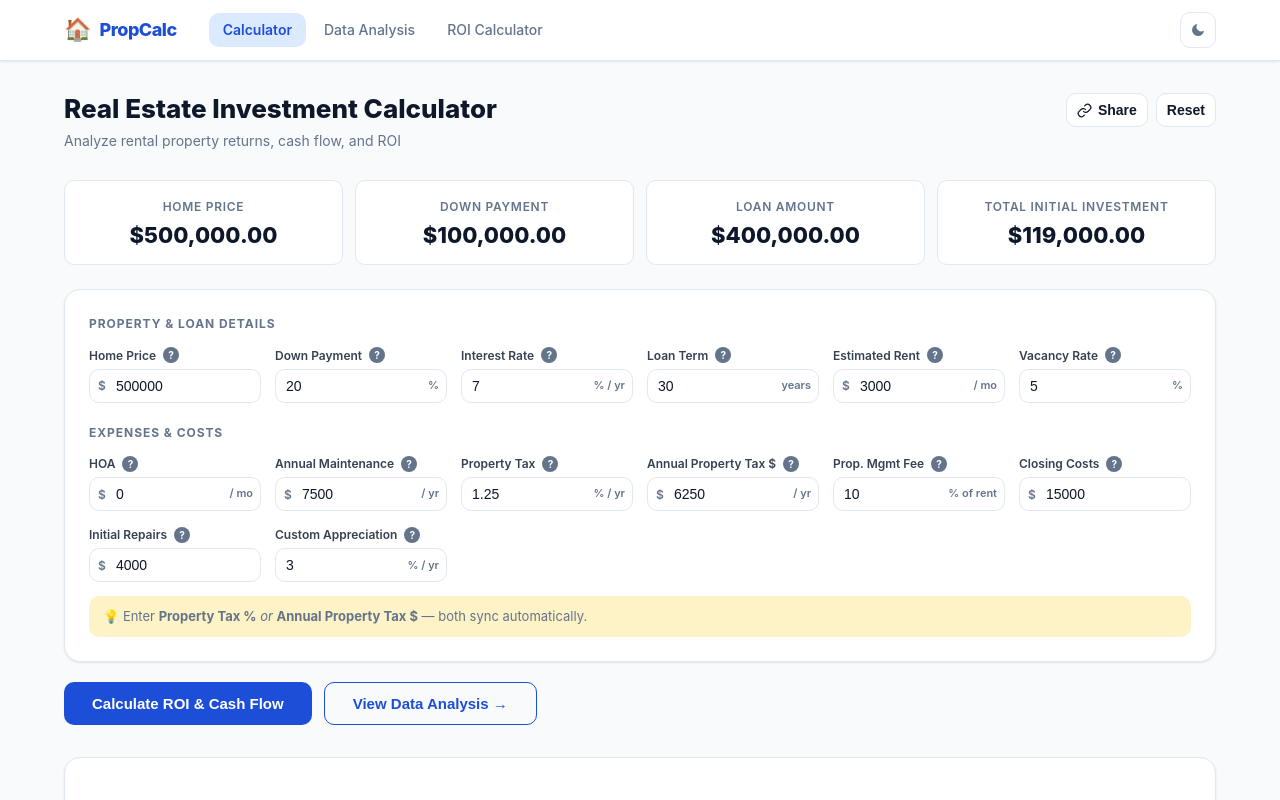
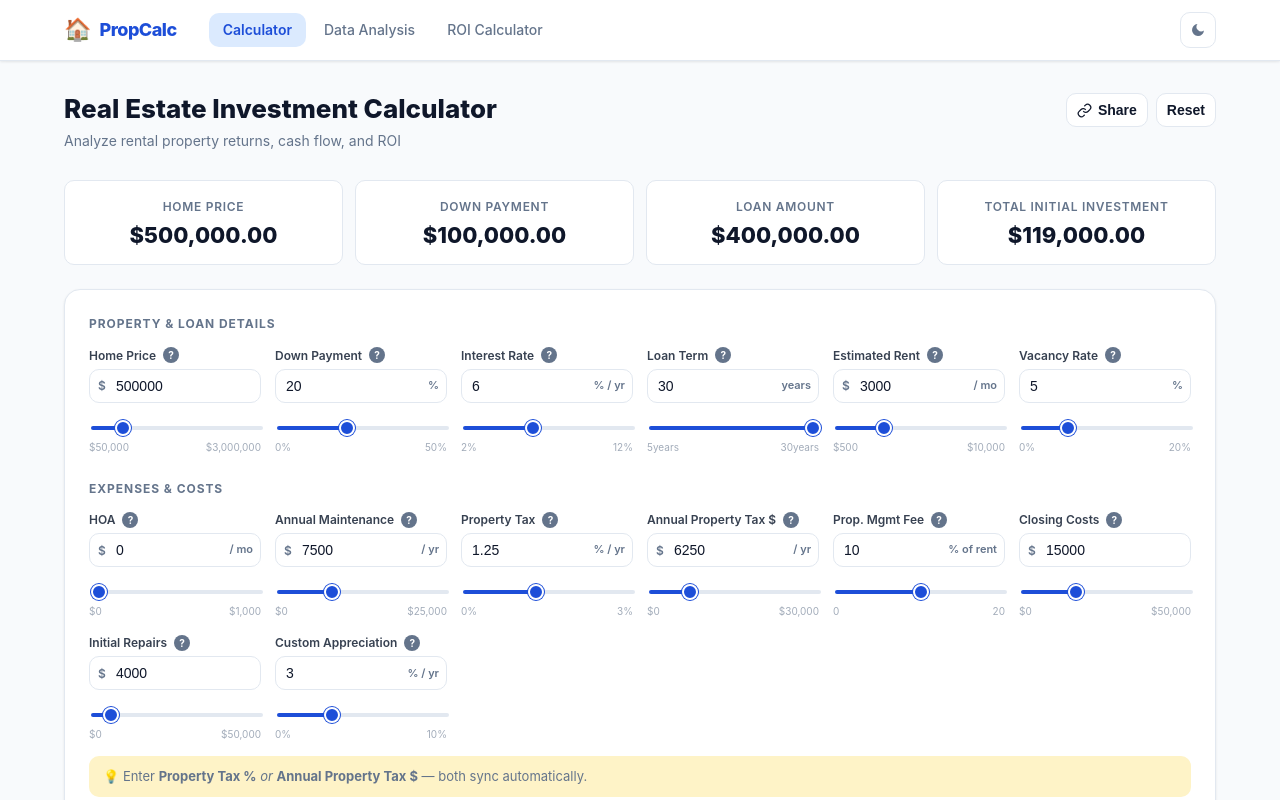
Before and after one commit to seshasaisrivatsav/real-estate-investment-calculator, a React (Create React App) app: page / in a window 1280 px wide. Shown: the top 800 px of the page. Built offline with nearby package versions, Linux system fonts and the light colour scheme.

Commit message:
feat: add sliders to all inputs, default interest rate 6%

```diff
--- a/src/components/calculator.jsx
+++ b/src/components/calculator.jsx
@@ -12,7 +12,7 @@ import "./calculator.css";
 const DEFAULT_INPUTS = {
   homePrice: 500000,
   downpaymentPercentage: 20,
-  interestRate: 7,
+  interestRate: 6,
   loanTerm: 30,
   estimatedRent: 3000,
   hoa: 0,
--- a/src/components/inputComponents/inputFields.css
+++ b/src/components/inputComponents/inputFields.css
@@ -86,6 +86,66 @@
   box-shadow: 0 0 0 3px rgba(220, 38, 38, 0.1);
 }
 
+/* ── Slider ──────────────────────────────────────────────────── */
+.field-slider-wrap {
+  margin-top: 6px;
+}
+
+.field-slider {
+  -webkit-appearance: none;
+  appearance: none;
+  width: 100%;
+  height: 4px;
+  border-radius: 99px;
+  background: linear-gradient(
+    to right,
+    var(--primary) 0%,
+    var(--primary) var(--pct, 0%),
+    var(--border) var(--pct, 0%),
+    var(--border) 100%
+  );
+  outline: none;
+  cursor: pointer;
+  border: none;
+  padding: 0;
+}
+
+.field-slider::-webkit-slider-thumb {
+  -webkit-appearance: none;
+  appearance: none;
+  width: 16px;
+  height: 16px;
+  border-radius: 50%;
+  background: var(--primary);
+  border: 2px solid var(--card-bg);
+  box-shadow: 0 0 0 1px var(--primary);
+  cursor: pointer;
+  transition: box-shadow 0.15s;
+}
+
+.field-slider::-webkit-slider-thumb:hover {
+  box-shadow: 0 0 0 5px color-mix(in srgb, var(--primary) 20%, transparent);
+}
+
+.field-slider::-moz-range-thumb {
+  width: 16px;
+  height: 16px;
+  border-radius: 50%;
+  background: var(--primary);
+  border: 2px solid var(--card-bg);
+  box-shadow: 0 0 0 1px var(--primary);
+  cursor: pointer;
+}
+
+.slider-bounds {
+  display: flex;
+  justify-content: space-between;
+  font-size: 10px;
+  color: var(--text-muted);
+  margin-top: 2px;
+  opacity: 0.6;
+}
+
 /* ── Hint row ────────────────────────────────────────────────── */
 .property-tax-note {
   margin-top: 14px;
--- a/src/components/inputComponents/inputFields.jsx
+++ b/src/components/inputComponents/inputFields.jsx
@@ -7,7 +7,12 @@ const FIELDS = [
     key: "homePrice",
     prefix: "$",
     hint: "Purchase price of the property",
-    step: 1000,
+    step: 5000,
+    min: 50000,
+    max: 3000000,
+    sliderMin: 50000,
+    sliderMax: 3000000,
+    sliderStep: 5000,
   },
   {
     label: "Down Payment",
@@ -17,6 +22,9 @@ const FIELDS = [
     step: 1,
     min: 0,
     max: 100,
+    sliderMin: 0,
+    sliderMax: 50,
+    sliderStep: 1,
   },
   {
     label: "Interest Rate",
@@ -26,6 +34,9 @@ const FIELDS = [
     step: 0.125,
     min: 0,
     max: 30,
+    sliderMin: 2,
+    sliderMax: 12,
+    sliderStep: 0.125,
   },
   {
     label: "Loan Term",
@@ -35,6 +46,9 @@ const FIELDS = [
     step: 1,
     min: 1,
     max: 50,
+    sliderMin: 5,
+    sliderMax: 30,
+    sliderStep: 5,
   },
   {
     label: "Estimated Rent",
@@ -43,6 +57,11 @@ const FIELDS = [
     suffix: "/ mo",
     hint: "Expected gross monthly rental income",
     step: 50,
+    min: 0,
+    max: 20000,
+    sliderMin: 500,
+    sliderMax: 10000,
+    sliderStep: 50,
   },
   {
     label: "Vacancy Rate",
@@ -52,6 +71,9 @@ const FIELDS = [
     step: 1,
     min: 0,
     max: 100,
+    sliderMin: 0,
+    sliderMax: 20,
+    sliderStep: 1,
   },
 ];
 
@@ -64,6 +86,10 @@ const FIELDS2 = [
     hint: "Monthly homeowners association fee",
     step: 10,
     min: 0,
+    max: 5000,
+    sliderMin: 0,
+    sliderMax: 1000,
+    sliderStep: 10,
   },
   {
     label: "Annual Maintenance",
@@ -73,6 +99,10 @@ const FIELDS2 = [
     hint: "Yearly maintenance budget (~1–2% of home price is typical)",
     step: 100,
     min: 0,
+    max: 100000,
+    sliderMin: 0,
+    sliderMax: 25000,
+    sliderStep: 100,
   },
   {
     label: "Property Tax",
@@ -81,6 +111,10 @@ const FIELDS2 = [
     hint: "Annual property tax as % of home price",
     step: 0.05,
     min: 0,
+    max: 5,
+    sliderMin: 0,
+    sliderMax: 3,
+    sliderStep: 0.05,
   },
   {
     label: "Annual Property Tax $",
@@ -90,6 +124,10 @@ const FIELDS2 = [
     hint: "Alternative: enter dollar amount directly (syncs with % above)",
     step: 100,
     min: 0,
+    max: 100000,
+    sliderMin: 0,
+    sliderMax: 30000,
+    sliderStep: 100,
   },
   {
     label: "Prop. Mgmt Fee",
@@ -99,6 +137,9 @@ const FIELDS2 = [
     step: 0.5,
     min: 0,
     max: 50,
+    sliderMin: 0,
+    sliderMax: 20,
+    sliderStep: 0.5,
   },
   {
     label: "Closing Costs",
@@ -107,6 +148,10 @@ const FIELDS2 = [
     hint: "One-time costs to close the purchase (2–5% of price is typical)",
     step: 500,
     min: 0,
+    max: 200000,
+    sliderMin: 0,
+    sliderMax: 50000,
+    sliderStep: 500,
   },
   {
     label: "Initial Repairs",
@@ -115,6 +160,10 @@ const FIELDS2 = [
     hint: "Upfront repairs/renovations before renting",
     step: 500,
     min: 0,
+    max: 200000,
+    sliderMin: 0,
+    sliderMax: 50000,
+    sliderStep: 500,
   },
   {
     label: "Custom Appreciation",
@@ -124,6 +173,9 @@ const FIELDS2 = [
     step: 0.5,
     min: 0,
     max: 50,
+    sliderMin: 0,
+    sliderMax: 10,
+    sliderStep: 0.5,
   },
 ];
 
@@ -134,7 +186,17 @@ const Tooltip = ({ text }) => (
   </span>
 );
 
-const Field = ({ label, fieldKey, prefix, suffix, hint, step, min, max, value, onChange, error }) => (
+const Field = ({
+  label, fieldKey, prefix, suffix, hint,
+  step, min, max,
+  sliderMin, sliderMax, sliderStep,
+  value, onChange, error,
+}) => {
+  const pct = sliderMin !== undefined && sliderMax !== undefined
+    ? Math.min(100, Math.max(0, ((value - sliderMin) / (sliderMax - sliderMin)) * 100))
+    : 0;
+
+  return (
     <div className={`input-field${error ? " input-error" : ""}`}>
       <label className="field-label">
         {label}
@@ -153,9 +215,28 @@ const Field = ({ label, fieldKey, prefix, suffix, hint, step, min, max, value, o
         />
         {suffix && <span className="field-affix field-suffix">{suffix}</span>}
       </div>
+      {sliderMin !== undefined && (
+        <div className="field-slider-wrap">
+          <input
+            type="range"
+            min={sliderMin}
+            max={sliderMax}
+            step={sliderStep}
+            value={Math.min(sliderMax, Math.max(sliderMin, value))}
+            onChange={(e) => onChange(fieldKey, e.target.value)}
+            className="field-slider"
+            style={{ "--pct": `${pct}%` }}
+          />
+          <div className="slider-bounds">
+            <span>{prefix}{sliderMin.toLocaleString()}{suffix && suffix.replace("/ mo","").replace("/ yr","").replace("% / yr","").replace("% of rent","").trim()}</span>
+            <span>{prefix}{sliderMax.toLocaleString()}{suffix && suffix.replace("/ mo","").replace("/ yr","").replace("% / yr","").replace("% of rent","").trim()}</span>
+          </div>
+        </div>
+      )}
       {error && <div className="field-error">{error}</div>}
     </div>
   );
+};
 
 const InputFields = ({ inputs, handleInputChange, errors = {} }) => {
   return (
@@ -174,7 +255,7 @@ const InputFields = ({ inputs, handleInputChange, errors = {} }) => {
         ))}
       </div>
 
-      <div className="input-section-label" style={{ marginTop: 20 }}>Expenses &amp; Costs</div>
+      <div className="input-section-label" style={{ marginTop: 24 }}>Expenses &amp; Costs</div>
       <div className="input-grid">
         {FIELDS2.map((f) => (
           <Field
```
Lines whose indentation alone changed are shown as unchanged.
